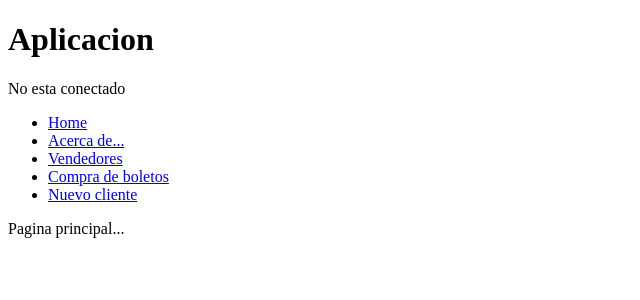
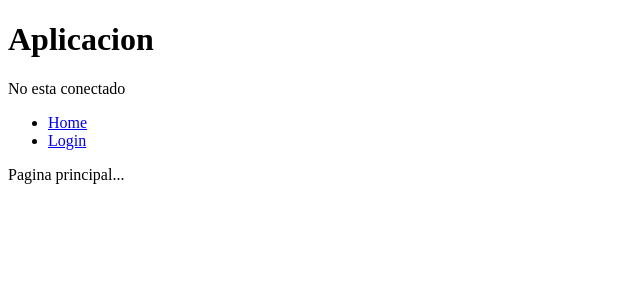
Before and after one commit to Juampyraccuia/VentaColectivos, a React (Vite) app in the folder web-colectivo/: page / in a window 1280 px wide. Shown: the top 300 px of the page, without its empty margins (0-640 px from the left). Built offline with nearby package versions, Linux system fonts and the light colour scheme.

Commit message:
se configuro rutas al login

```diff
--- a/web-colectivo/src/pages/Layout.jsx
+++ b/web-colectivo/src/pages/Layout.jsx
@@ -1,7 +1,10 @@
 import { Link, Outlet } from "react-router-dom";
 import { AuthStatus } from "../context/AuthStatus";
+import { useAuthContext } from "../context/AuthContext";
 
 export const Layout = () => {
+  const { sesion } = useAuthContext();
+
   return (
     <>
       <AuthStatus />
@@ -10,6 +13,16 @@ export const Layout = () => {
           <li>
             <Link to="/">Home</Link>
           </li>
+          {!sesion && (
+            <>
+              <li>
+                <Link to="/login">Login</Link>
+              </li>
+
+            </>
+          )}
+          {sesion && (
+            <>
               <li>
                 <Link to={`/acerca-de`}>Acerca de...</Link>
               </li>
@@ -17,11 +30,11 @@ export const Layout = () => {
                 <Link to="/vendedor">Vendedores</Link>
               </li>
               <li>
-            <Link to="/boleto">Compra de boletos</Link>
-          </li>
-          <li>
                 <Link to="/pasajero">Nuevo cliente</Link>
               </li>
+
+            </>
+          )}
         </ul>
       </nav>
       <Outlet />
```
Also changed, not shown: web-colectivo/src/context/AuthStatus.jsx (line endings or trailing spaces). Lines whose indentation alone changed are shown as unchanged.
